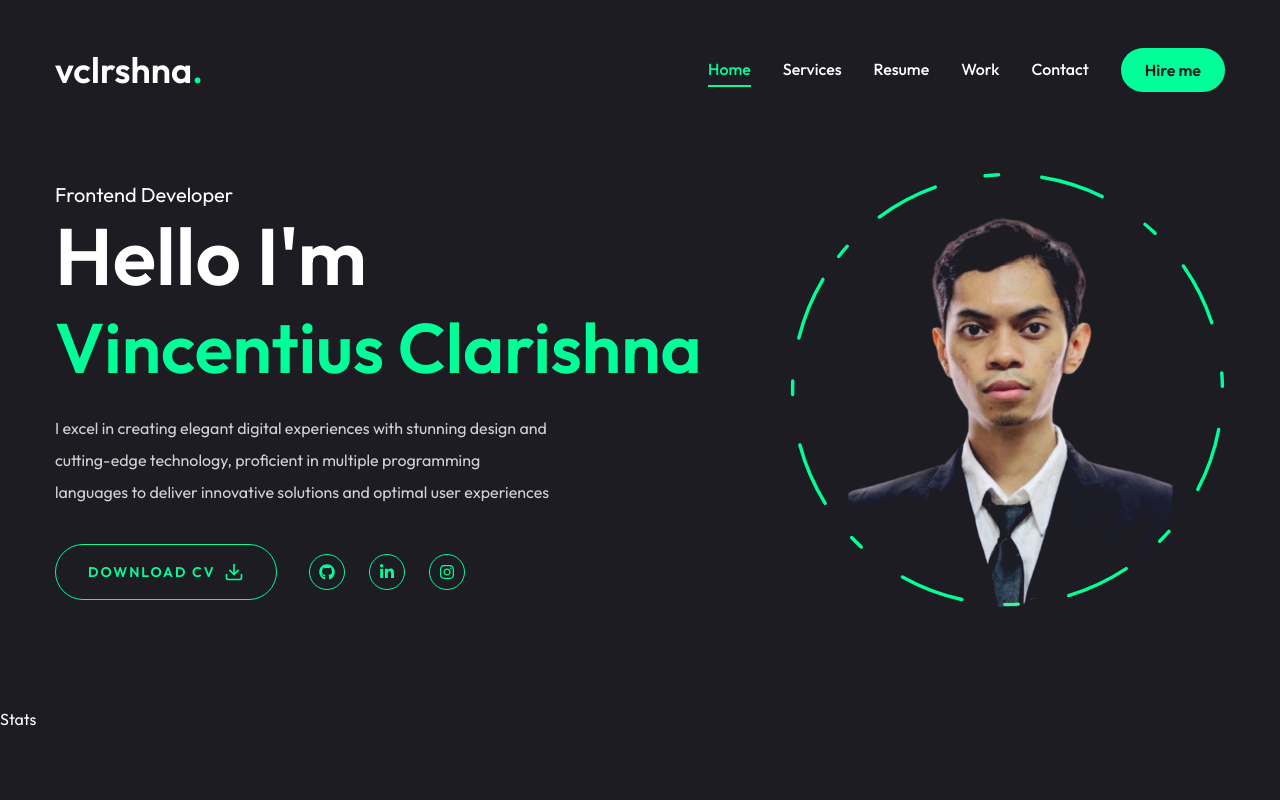
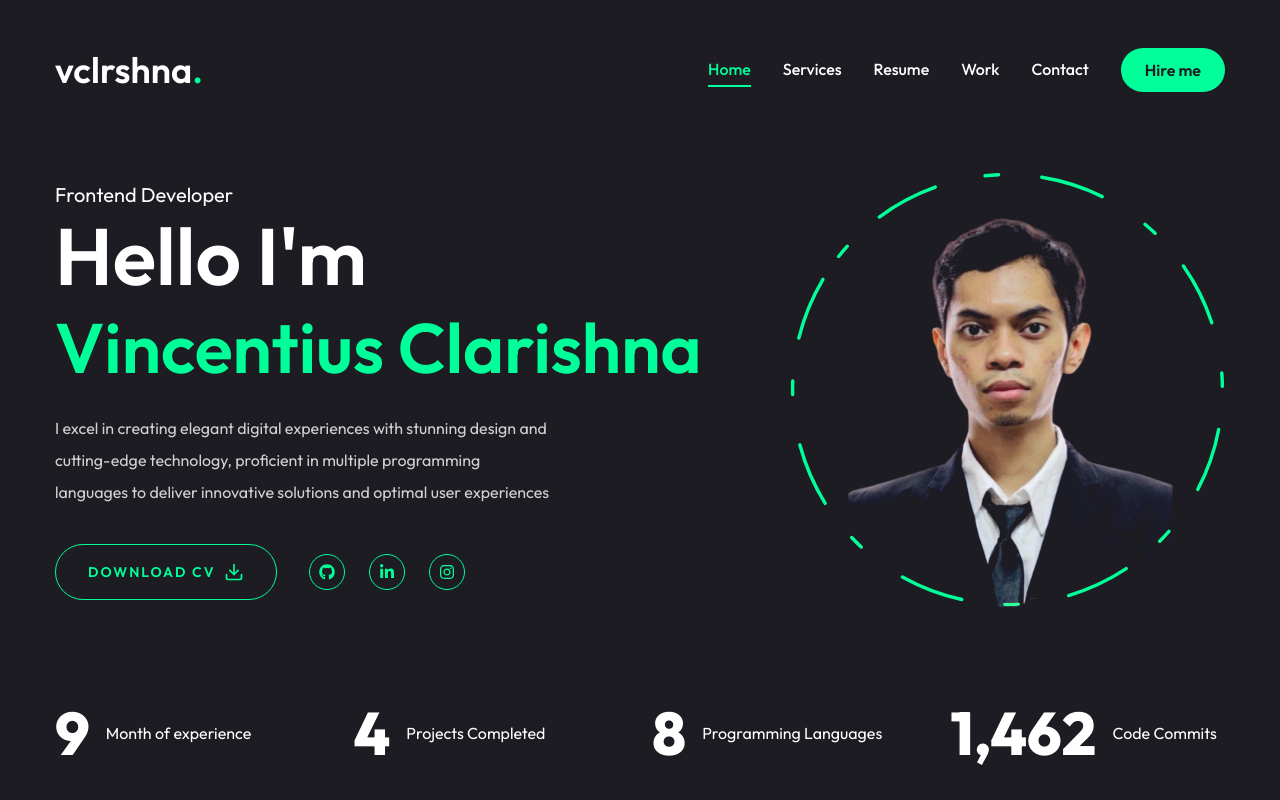
Before and after one commit to AisyahAuliaAngelinee/Portofolio, a Next.js app in the folder personal-website/: page / in a window 1280 px wide. Built offline with nearby package versions, Linux system fonts and the light colour scheme.

Commit message:
feat: stats

```diff
--- a/personal-website/src/components/Stats.tsx
+++ b/personal-website/src/components/Stats.tsx
@@ -8,11 +8,11 @@ const stats = [
 		text: "Month of experience",
 	},
 	{
-		number: 3,
+		number: 4,
 		text: "Projects Completed",
 	},
 	{
-		number: 9,
+		number: 8,
 		text: "Programming Languages",
 	},
 	{
@@ -21,10 +21,30 @@ const stats = [
 	},
 ];
 
+interface statsProp {
+	number: number;
+	text: string;
+}
+
 const Stats = () => {
 	return (
 		<>
-			<section>Stats</section>
+			<section>
+				<div className="container mx-auto">
+					<div className="flex flex-wrap gap-6 max-w-[80dvw] mx-auto xl:max-w-none">
+						{stats.map((item: statsProp, index: number) => {
+							return (
+								<>
+									<div key={index} className="flex-1 flex gap-4 items-center justify-center xl:justify-start">
+										<CountUp end={item.number} duration={5} delay={2} className="text-4xl xl:text-6xl font-extrabold" />
+										<p>{item.text}</p>
+									</div>
+								</>
+							);
+						})}
+					</div>
+				</div>
+			</section>
 		</>
 	);
 };
```
